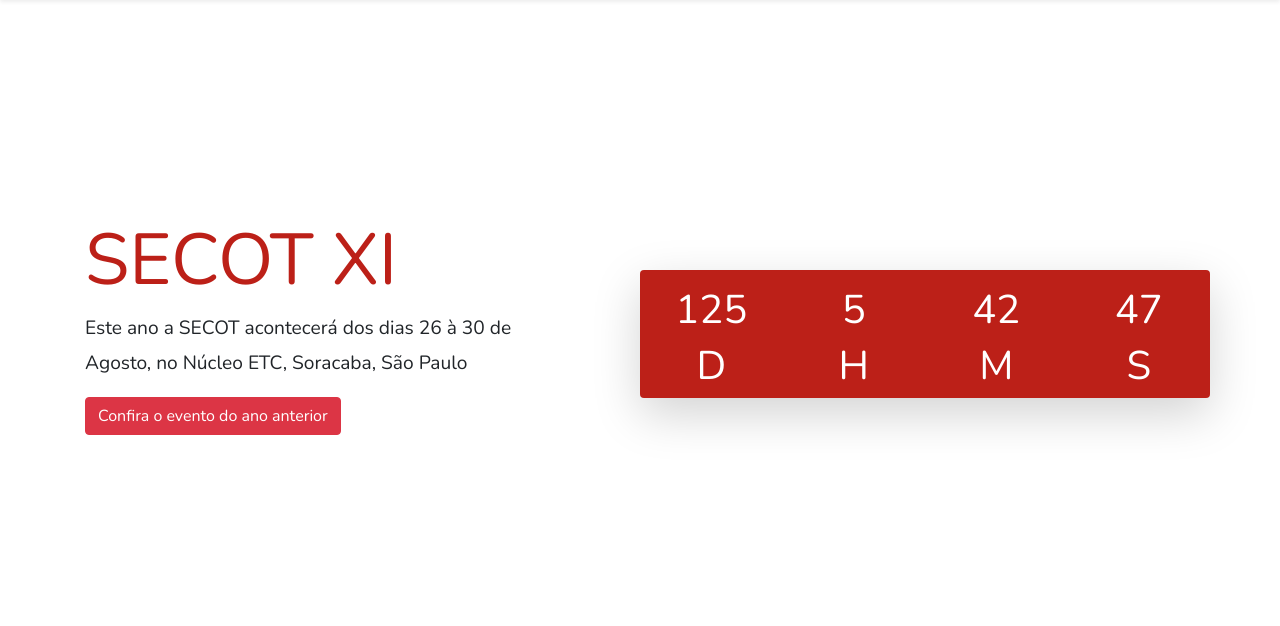
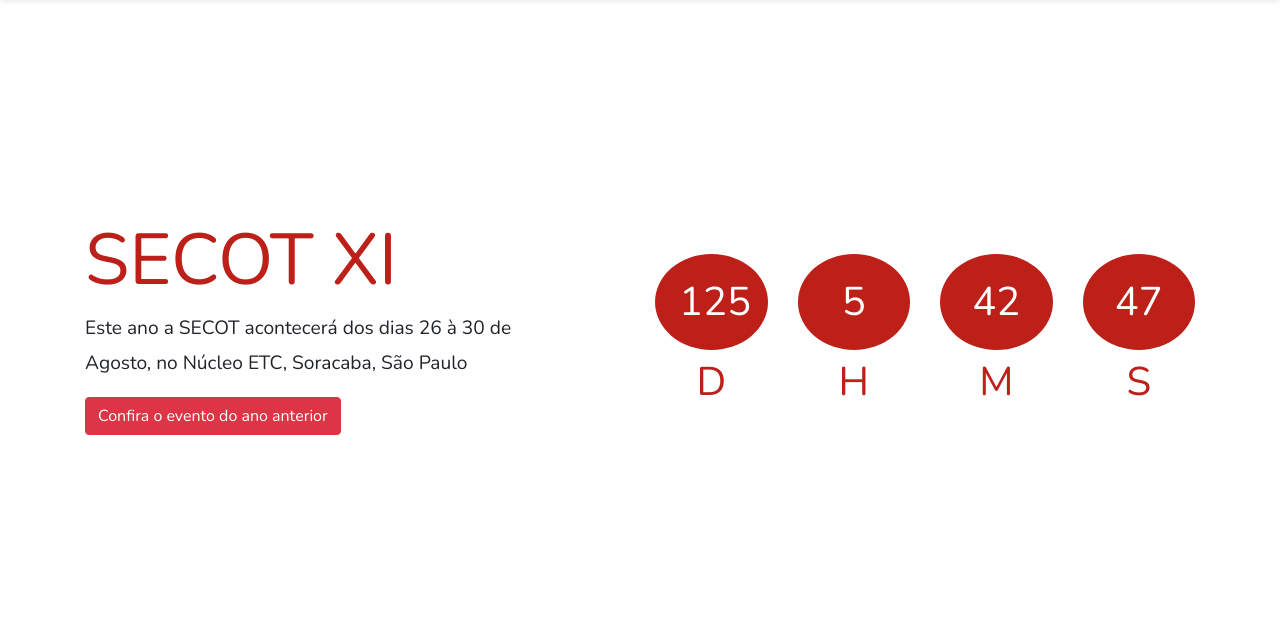
Before and after one commit to rabbit11/secot-landing-page, a PHP site: page /index.html in a window 1280 px wide. Shown: the part 66-692 px from the top of the page. Run offline with PHP 8.4, Linux system fonts and the light colour scheme; some libraries are stand-ins or nearby versions.

```diff
--- a/index.html
+++ b/index.html
@@ -53,19 +53,20 @@
             <a class="btn btn-danger" href="https://secot.com.br/">Confira o evento do ano anterior</a>
           </div>
           <div class="col-md-1"></div>
-          <div id="countDown" class="col-md-6 text-center title pt-3 shadow-lg rounded">
+          <!-- <div id="countDown" class="col-md-6 text-center title pt-3 shadow-lg rounded"> -->
+          <div class="col-md-6 text-center title">
             <div class="row">
               <div class="col-3">
-                <h1 id="dias" class="display-5"></h1>
+                <h1 id="dias" class="countDown display-5 rounded-circle p-4"></h1>
               </div>
               <div class="col-3">
-                <h1 class="display-5" id="horas"></h1>
+                <h1 class="countDown display-5 rounded-circle p-4" id="horas"></h1>
               </div>
               <div class="col-3">
-                <h1 class="display-5" id="minutos"></h1>
+                <h1 class="countDown display-5 rounded-circle p-4" id="minutos"></h1>
               </div>
               <div class="col-3">
-                <h1 class="display-5" id="segundos"></h1>
+                <h1 class="countDown display-5 rounded-circle p-4" id="segundos"></h1>
               </div>
             </div>
             <div class="row align">
@@ -118,7 +119,7 @@
 
             <section id="programacao" class="d-flex align-items-center">
               <div class="container">
-                <div class="d-flex flex-row align-items-center justify-content-between">
+                <div class="d-flex row align-items-center justify-content-between">
                   <div class="col-md-6">
                     <h1 class="display-4 text-center title"> < Programação /></h1>
                     <p>A SECOT XI tem duração dos dias 26/08 - 30/08, onde todos os dias traremos diferentes
--- a/styles.css
+++ b/styles.css
@@ -30,14 +30,12 @@ body{
     background-image: url(img/aa3.jpg);
     background-position: center;
     background-size: cover;
-
 }
 
 
 #programacao{
     margin-bottom: 200px;
     min-height: 100vh;
-
 }
 
 #programacao a{
@@ -77,7 +75,7 @@ body{
 
 }
 
-#countDown{
+.countDown{
     color:white;
     background: #BC2018;
 }
```
